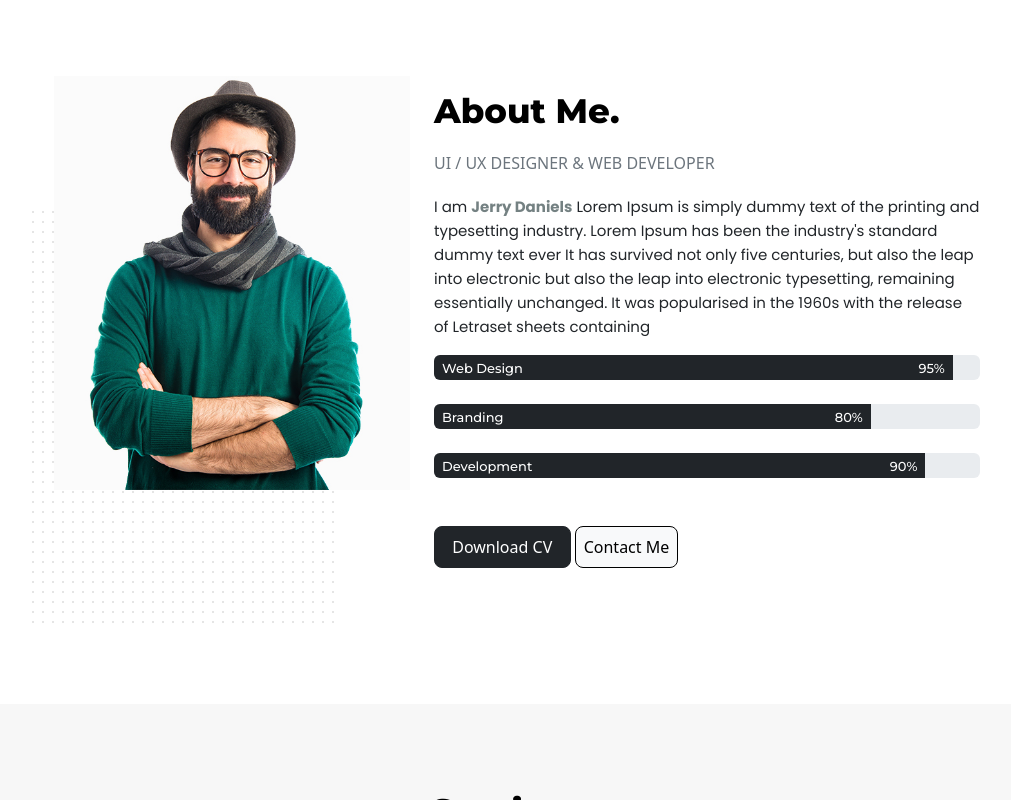
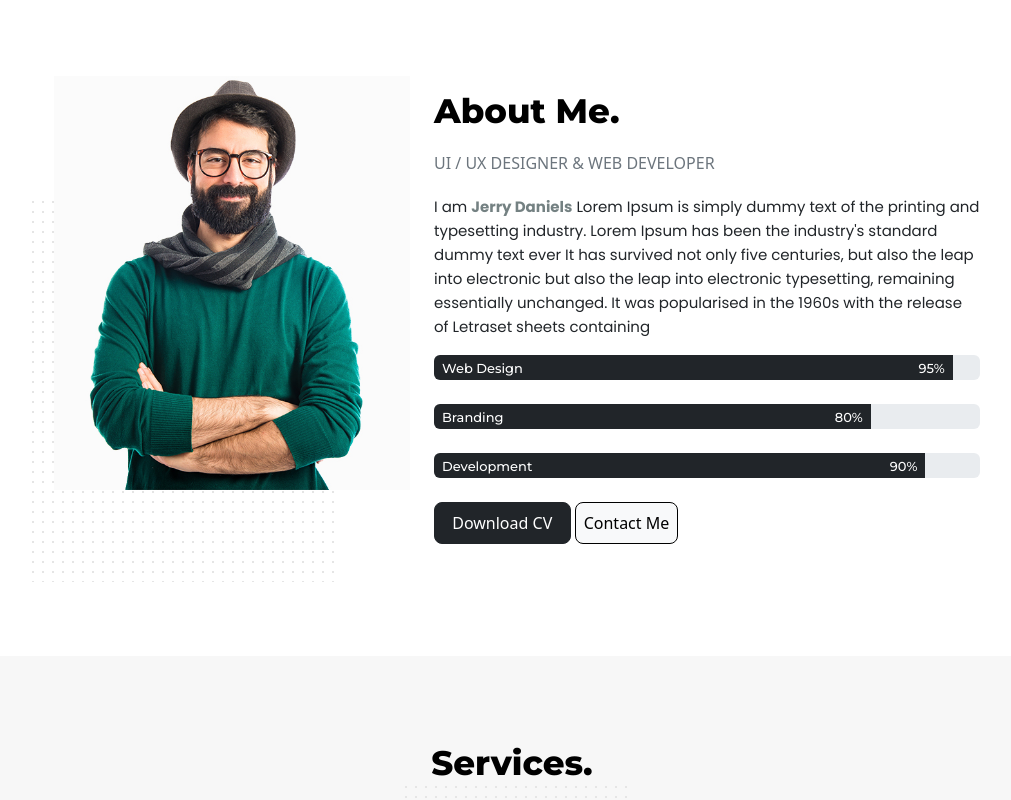
Before and after one commit to Abdelkhaleq1/portfolio, a plain HTML site: page index.html in a window 1280 px wide. Shown: the part 804-1604 px from the top of the page, without its empty margins (123-1134 px from the left). Drawn offline with nearby package versions, Linux system fonts and the light colour scheme.

Commit message:
Update index.html
btn updated

```diff
--- a/index.html
+++ b/index.html
@@ -132,7 +132,7 @@
                                 </span></div>
                         </div>
                     </div>
-                    <div class="btns my-5">
+                    <div class="btns my-4">
                         <button type="button" class="btn btn-dark rounded-3 p-2 w-25 btn1 ">Download CV</button>
                         <button type="button" class="btn btn-light border-black p-2 rounded-3 btn2">Contact Me</button>
 
```
